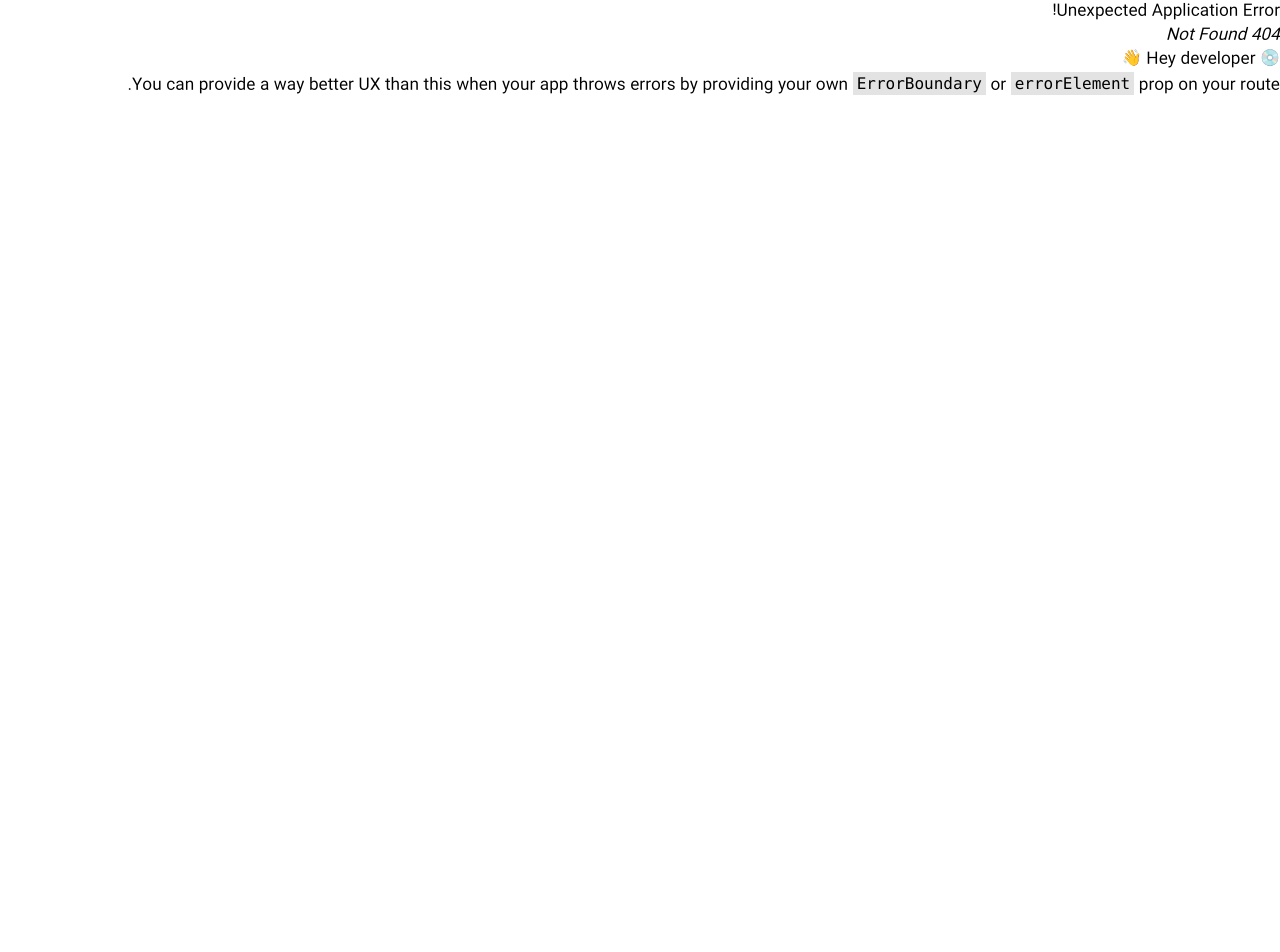
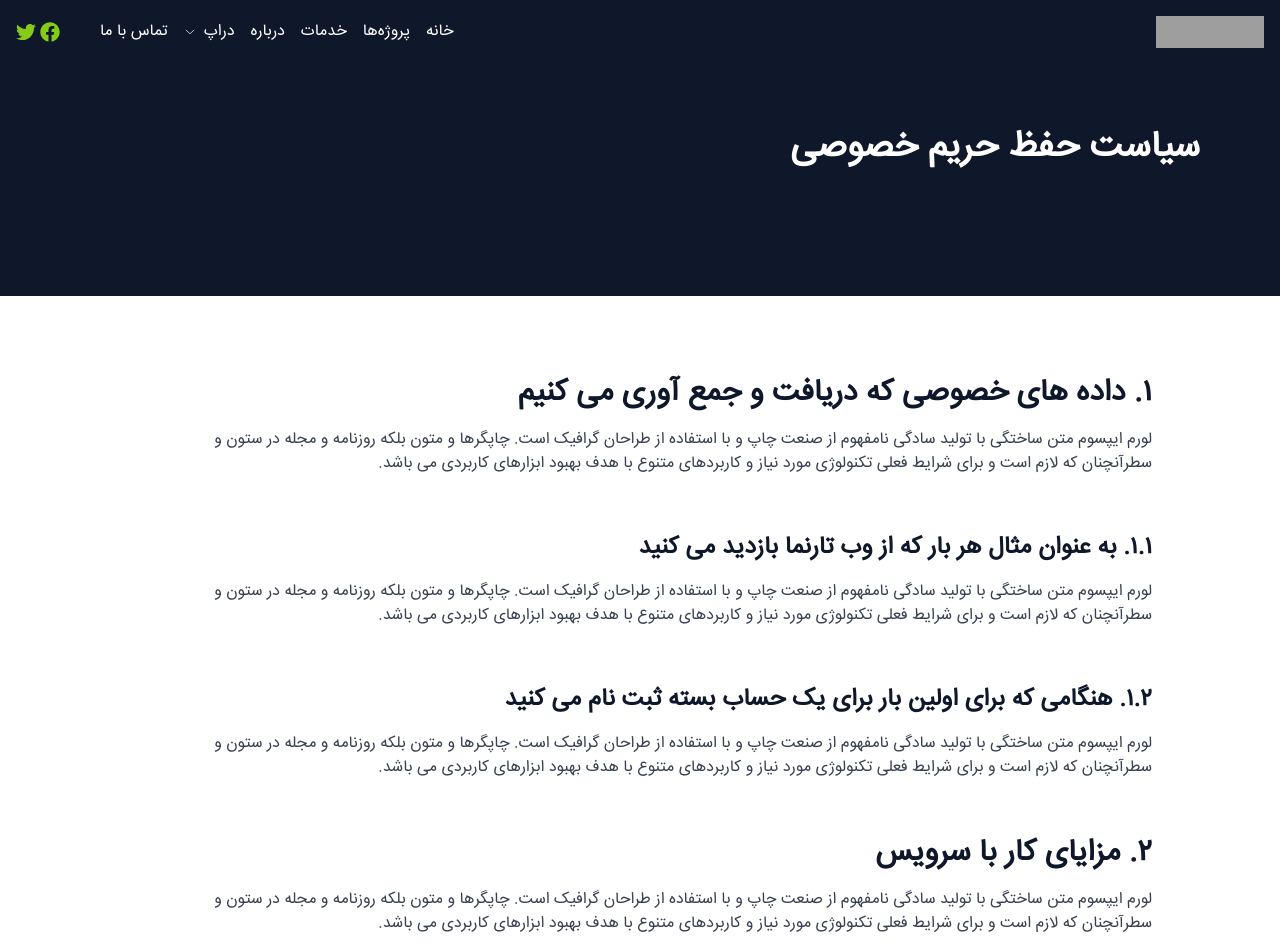
Before and after one commit to alikadkhoda/elma-project, a React (Vite) app: page /privacy-policy in a window 1280 px wide. Before the commit this address had no page. Shown: the top 952 px of the page. Before the commit the page ends 800 px from the top, so only its background shows below. Built offline with nearby package versions, Linux system fonts and the light colour scheme; grey boxes are pictures that could not be loaded.

Commit message:
privacy policy added

```diff
--- a/src/components/Navbar.tsx
+++ b/src/components/Navbar.tsx
@@ -48,7 +48,7 @@ export default function Navbar() {
                 <ul className="bg-slate-900 absolute hidden dropdown-content -mr-2 divide-y-2 divide-slate-700 rounded-md">
                   <li className="text-white px-4 py-2 hover:text-lime-500 transition-colors"><Link to={'/detail-paper'}>جزییات مقاله</Link></li>
                   <li className="text-white px-4 py-2 hover:text-lime-500 transition-colors"><Link to={'/condition'}>شرایط و ضوابط</Link></li>
-                  <li className="text-white px-4 py-2 hover:text-lime-500 transition-colors"><a href="#">سیاست حفظ حریم خصوصی</a></li>
+                  <li className="text-white px-4 py-2 hover:text-lime-500 transition-colors"><Link to={"/privacy-policy"}>سیاست حفظ حریم خصوصی</Link></li>
                 </ul>
               </li>
             <li><a className="hover:text-lime-500 transition-all" href="/#contact-us">تماس با ما</a></li>
--- /dev/null
+++ b/src/pages/PrivacyPolicy.tsx
@@ -0,0 +1,30 @@
+
+export default function PrivacyPolicy() {
+  return (
+    <div>
+        <div className="py-32 bg-slate-900 pr-20 text-white text-4xl font-bold">سیاست حفظ حریم خصوصی</div>
+        <div className="px-4 md:px-32 text-gray-700">
+            <div className="pl-20 space-y-4 mt-20 mb-20">
+                <h2 className="text-3xl text-slate-900 font-bold">۱. داده های خصوصی که دریافت و جمع آوری می کنیم</h2>
+                <p>لورم ایپسوم متن ساختگی با تولید سادگی نامفهوم از صنعت چاپ و با استفاده از طراحان گرافیک است. چاپگرها و متون بلکه روزنامه و مجله در ستون و سطرآنچنان که لازم است و برای شرایط فعلی تکنولوژی مورد نیاز و کاربردهای متنوع با هدف بهبود ابزارهای کاربردی می باشد.</p>
+                <h3 className="text-2xl text-slate-900 font-bold pt-10">۱.۱. به عنوان مثال هر بار که از وب تارنما بازدید می کنید</h3>
+                <p>لورم ایپسوم متن ساختگی با تولید سادگی نامفهوم از صنعت چاپ و با استفاده از طراحان گرافیک است. چاپگرها و متون بلکه روزنامه و مجله در ستون و سطرآنچنان که لازم است و برای شرایط فعلی تکنولوژی مورد نیاز و کاربردهای متنوع با هدف بهبود ابزارهای کاربردی می باشد.</p>
+                <h3 className="text-2xl text-slate-900 font-bold pt-10">۱.۲. هنگامی که برای اولین بار برای یک حساب بسته ثبت نام می کنید</h3>
+                <p>لورم ایپسوم متن ساختگی با تولید سادگی نامفهوم از صنعت چاپ و با استفاده از طراحان گرافیک است. چاپگرها و متون بلکه روزنامه و مجله در ستون و سطرآنچنان که لازم است و برای شرایط فعلی تکنولوژی مورد نیاز و کاربردهای متنوع با هدف بهبود ابزارهای کاربردی می باشد.</p>
+                <h2 className="text-3xl text-slate-900 font-bold pt-10">۲. مزایای کار با سرویس</h2>
+                <p>لورم ایپسوم متن ساختگی با تولید سادگی نامفهوم از صنعت چاپ و با استفاده از طراحان گرافیک است. چاپگرها و متون بلکه روزنامه و مجله در ستون و سطرآنچنان که لازم است و برای شرایط فعلی تکنولوژی مورد نیاز و کاربردهای متنوع با هدف بهبود ابزارهای کاربردی می باشد.</p>
+                <p>لورم ایپسوم متن ساختگی با تولید سادگی نامفهوم از صنعت چاپ و با استفاده از طراحان گرافیک است. چاپگرها و متون بلکه روزنامه و مجله در ستون و سطرآنچنان که لازم است و برای شرایط فعلی تکنولوژی مورد نیاز و کاربردهای متنوع با هدف بهبود ابزارهای کاربردی می باشد.</p>
+                <h2 className="text-3xl text-slate-900 font-bold pt-10">۳. نیازهای خود را بهتر درک کنید</h2>
+                <p>لورم ایپسوم متن ساختگی با تولید سادگی نامفهوم از صنعت چاپ و با استفاده از طراحان گرافیک است. چاپگرها و متون بلکه روزنامه و مجله در ستون و سطرآنچنان که لازم است و برای شرایط فعلی تکنولوژی مورد نیاز و کاربردهای متنوع با هدف بهبود ابزارهای کاربردی می باشد.</p>
+                <h3 className="text-2xl text-slate-900 font-bold pt-10">۳.۱. از این طریق لطفاً استفاده از خدمات را متوقف کنید</h3>
+                <p>لورم ایپسوم متن ساختگی با تولید سادگی نامفهوم از صنعت چاپ و با استفاده از طراحان گرافیک است. چاپگرها و متون بلکه روزنامه و مجله در ستون و سطرآنچنان که لازم است و برای شرایط فعلی تکنولوژی مورد نیاز و کاربردهای متنوع با هدف بهبود ابزارهای کاربردی می باشد.</p>
+                <h3 className="text-2xl text-slate-900 font-bold pt-10">۳.۲. با مراجعه به word یا استفاده از خدمات شما موافقت می کنید</h3>
+                <p>لورم ایپسوم متن ساختگی با تولید سادگی نامفهوم از صنعت چاپ و با استفاده از طراحان گرافیک است. چاپگرها و متون بلکه روزنامه و مجله در ستون و سطرآنچنان که لازم است و برای شرایط فعلی تکنولوژی مورد نیاز و کاربردهای متنوع با هدف بهبود ابزارهای کاربردی می باشد.</p>
+                <h2 className="text-3xl text-slate-900 font-bold pt-10">4. ممکن است این نوع اعداد آماری را به اشتراک بگذاریم</h2>
+                <p>لورم ایپسوم متن ساختگی با تولید سادگی نامفهوم از صنعت چاپ و با استفاده از طراحان گرافیک است. چاپگرها و متون بلکه روزنامه و مجله در ستون و سطرآنچنان که لازم است و برای شرایط فعلی تکنولوژی مورد نیاز و کاربردهای متنوع با هدف بهبود ابزارهای کاربردی می باشد.</p>
+                <p>لورم ایپسوم متن ساختگی با تولید سادگی نامفهوم از صنعت چاپ و با استفاده از طراحان گرافیک است. چاپگرها و متون بلکه روزنامه و مجله در ستون و سطرآنچنان که لازم است و برای شرایط فعلی تکنولوژی مورد نیاز و کاربردهای متنوع با هدف بهبود ابزارهای کاربردی می باشد.</p>
+            </div>
+        </div>
+    </div>
+  )
+}
--- a/src/routes/routes.tsx
+++ b/src/routes/routes.tsx
@@ -3,6 +3,7 @@ import Layout from "../layouts/Layout";
 import Home from "../pages/Home";
 import DetailPaper from "../pages/DetailPaper";
 import Condition from "../pages/Condition";
+import PrivacyPolicy from "../pages/PrivacyPolicy";
 
 const routes = createBrowserRouter([
     {
@@ -20,6 +21,10 @@ const routes = createBrowserRouter([
             {
                 path: '/condition',
                 element: <Condition />
+            },
+            {
+                path: '/privacy-policy',
+                element: <PrivacyPolicy />
             }
         ]
     }
```
